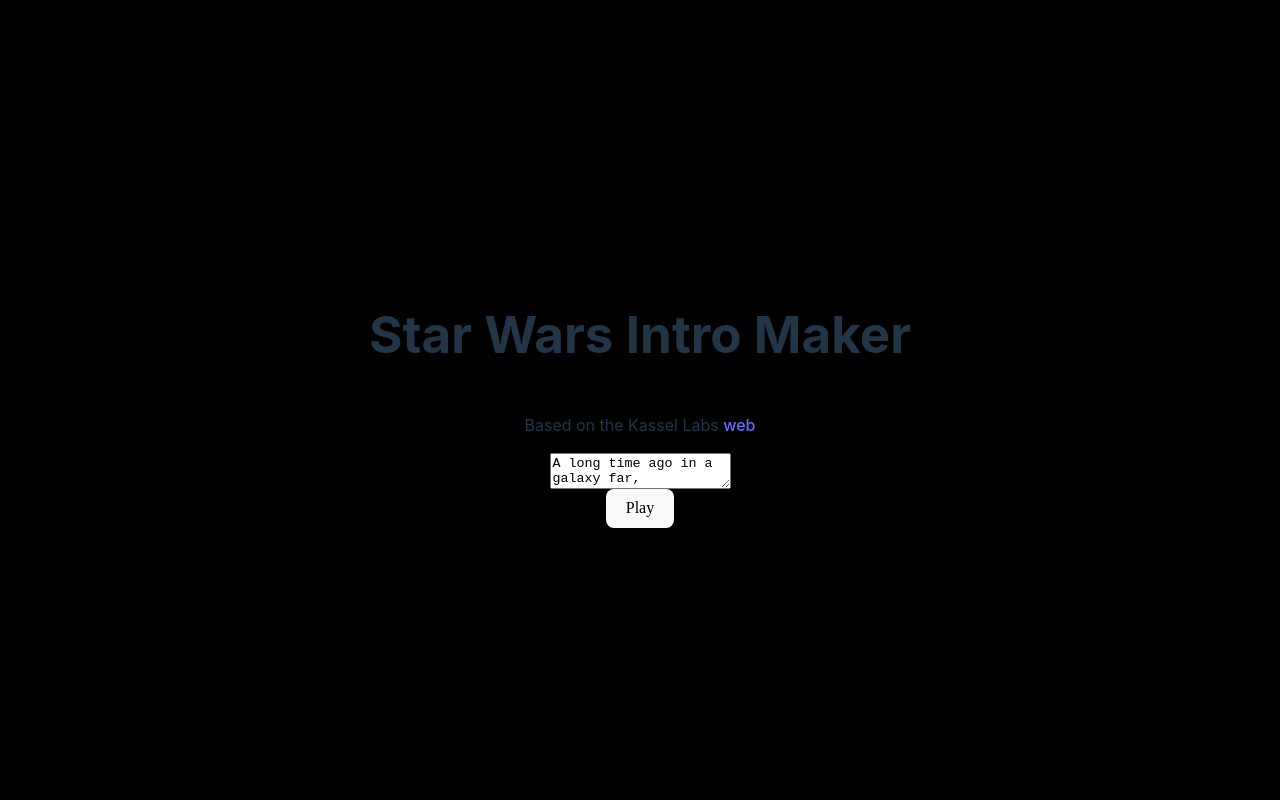
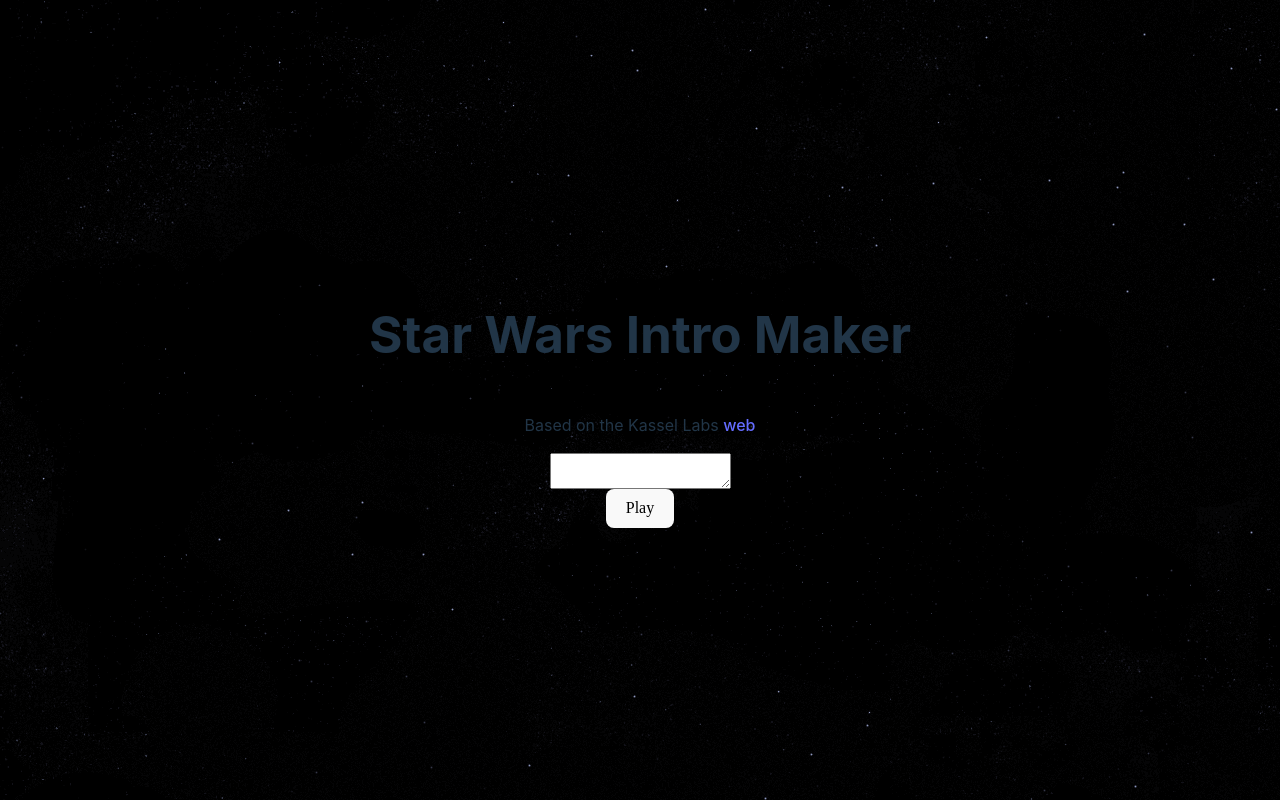
Before and after one commit to AitorMelero/star-wars-intro-maker, a React (Vite) app: page / in a window 1280 px wide. Built offline with nearby package versions, Linux system fonts and the light colour scheme; a web font is replaced by a local one.

Commit message:
feat: Add react-router

```diff
--- a/package.json
+++ b/package.json
@@ -17,6 +17,7 @@
     "react-router-dom": "6.22.3"
   },
   "devDependencies": {
+    "@types/node": "20.11.26",
     "@types/react": "18.2.55",
     "@types/react-dom": "18.2.19",
     "@typescript-eslint/eslint-plugin": "6.21.0",
--- a/src/App.tsx
+++ b/src/App.tsx
@@ -1,8 +1,9 @@
-import { AppRouter } from './router/AppRouter'
+import { RouterProvider } from 'react-router-dom'
+import { router } from './router/router'
 
 const App = (): JSX.Element => {
   return (
-    <AppRouter />
+    <RouterProvider router={router} />
   )
 }
 
--- a/src/main.tsx
+++ b/src/main.tsx
@@ -1,13 +1,10 @@
 import React from 'react'
 import ReactDOM from 'react-dom/client'
-import { BrowserRouter } from 'react-router-dom'
 import App from './App.tsx'
 import './index.css'
 
 ReactDOM.createRoot(document.getElementById('root')!).render(
   <React.StrictMode>
-    <BrowserRouter>
-      <App />
-    </BrowserRouter>
+    <App />
   </React.StrictMode>
 )
--- /dev/null
+++ b/src/pages/Error.tsx
@@ -0,0 +1,22 @@
+import { isRouteErrorResponse, useRouteError } from 'react-router-dom'
+
+export const Error: React.FC = () => {
+  const error = useRouteError()
+  let statusText = ''
+
+  if (isRouteErrorResponse(error)) {
+    statusText = error.statusText
+  }
+
+  return (
+    <>
+      <div>
+        <h1>Oops!</h1>
+        <p>Sorry, an unexpected error has ocurred.</p>
+        <p>
+          <i>{statusText}</i>
+        </p>
+      </div>
+    </>
+  )
+}
--- a/src/pages/Form.tsx
+++ b/src/pages/Form.tsx
@@ -1,23 +1,16 @@
-import { useForm } from 'react-hook-form'
+import { type ActionFunction, Form as RouterForm, redirect } from 'react-router-dom'
 import '../styles/FormPage.css'
 
-interface Inputs {
-  prelude: string
+export const actionForm: ActionFunction = async ({ request, params }) => {
+  // const formData = await request.formData()
+  console.log(request)
+  console.log(params)
+  return redirect('/intro')
 }
 
 export const Form: React.FC = () => {
-  const { register, handleSubmit, watch, formState: { errors } } = useForm<Inputs>()
-  const preludeDefault = 'A long time ago in a galaxy far,\nfar away....'
-
-  console.log(watch('prelude'))
-
-  const onSubmit = (): void => {
-    // handleSubmit(onSubmitForm)
-    // playIntro()
-  }
-
   return (
-    <form className="form-page" onSubmit={onSubmit}>
+    <RouterForm className="form-page" method="post" action="/">
       <h1>Star Wars Intro Maker</h1>
       <p>
         Based on the Kassel Labs{' '}
@@ -30,12 +23,12 @@
         </a>
       </p>
 
-      <textarea defaultValue={preludeDefault} {...register('prelude', { required: true })} />
-      {errors.prelude !== undefined && <span>This field is required</span>}
+      <textarea name='prelude' />
 
       <button type="submit">
         Play
       </button>
-    </form>
+
+    </RouterForm>
   )
 }
--- a/src/pages/Intro.tsx
+++ b/src/pages/Intro.tsx
@@ -6,10 +6,10 @@
 import '../styles/StarWarsIntro.css'
 
 interface Props {
-  isPlay: boolean
+  isPlay?: boolean
 }
 
-export const Intro: React.FC<Props> = ({ isPlay = false }) => {
+export const Intro: React.FC<Props> = ({ isPlay = true }) => {
   const { isPlaying, isPrelude, isTitle, playIntro } = useIntro(isPlay)
 
   return (
--- a/src/pages/NotFound.tsx
+++ /dev/null
@@ -1,5 +0,0 @@
-export const NotFound: React.FC = () => {
-  return (
-    <h1>Ups! Not Found Page</h1>
-  )
-}
--- a/src/router/AppRouter.tsx
+++ /dev/null
@@ -1,26 +0,0 @@
-import React from 'react'
-import { Route, Routes } from 'react-router-dom'
-import { Form } from '../pages/Form'
-import { Intro } from '../pages/Intro'
-import { NotFound } from '../pages/NotFound'
-
-export const AppRouter: React.FC = () => {
-  return (
-    <>
-      <Routes>
-        <Route
-          path='/'
-          element={<Form />}
-        />
-        <Route
-          path='/intro'
-          element={<Intro />}
-        />
-        <Route
-          path='*'
-          element={<NotFound />}
-        />
-      </Routes>
-    </>
-  )
-}
--- /dev/null
+++ b/src/router/router.tsx
@@ -0,0 +1,18 @@
+import { createBrowserRouter } from 'react-router-dom'
+import { Form, actionForm } from '../pages/Form'
+import { Error } from '../pages/Error'
+import { Intro } from '../pages/Intro'
+
+export const router = createBrowserRouter([
+  {
+    path: '/',
+    element: <Form />,
+    errorElement: <Error />,
+    action: actionForm
+  },
+  {
+    path: 'intro',
+    element: <Intro />,
+    errorElement: <Error />
+  }
+])
--- a/src/styles/FormPage.css
+++ b/src/styles/FormPage.css
@@ -1,5 +1,6 @@
 .form-page {
   align-items: center;
+  background-image: url('../assets/bg-stars.png');
   display: flex;
   flex-direction: column;
   height: 100vh;
--- a/tsconfig.json
+++ b/tsconfig.json
@@ -20,6 +20,6 @@
     "noUnusedParameters": true,
     "noFallthroughCasesInSwitch": true
   },
-  "include": ["src"],
+  "include": ["src", "old/pages/Form.tsx", "old/router/AppRouter.tsx"],
   "references": [{ "path": "./tsconfig.node.json" }]
 }
```
Also changed, not shown: 1 other file (tests, documents, lock files or other folders).
